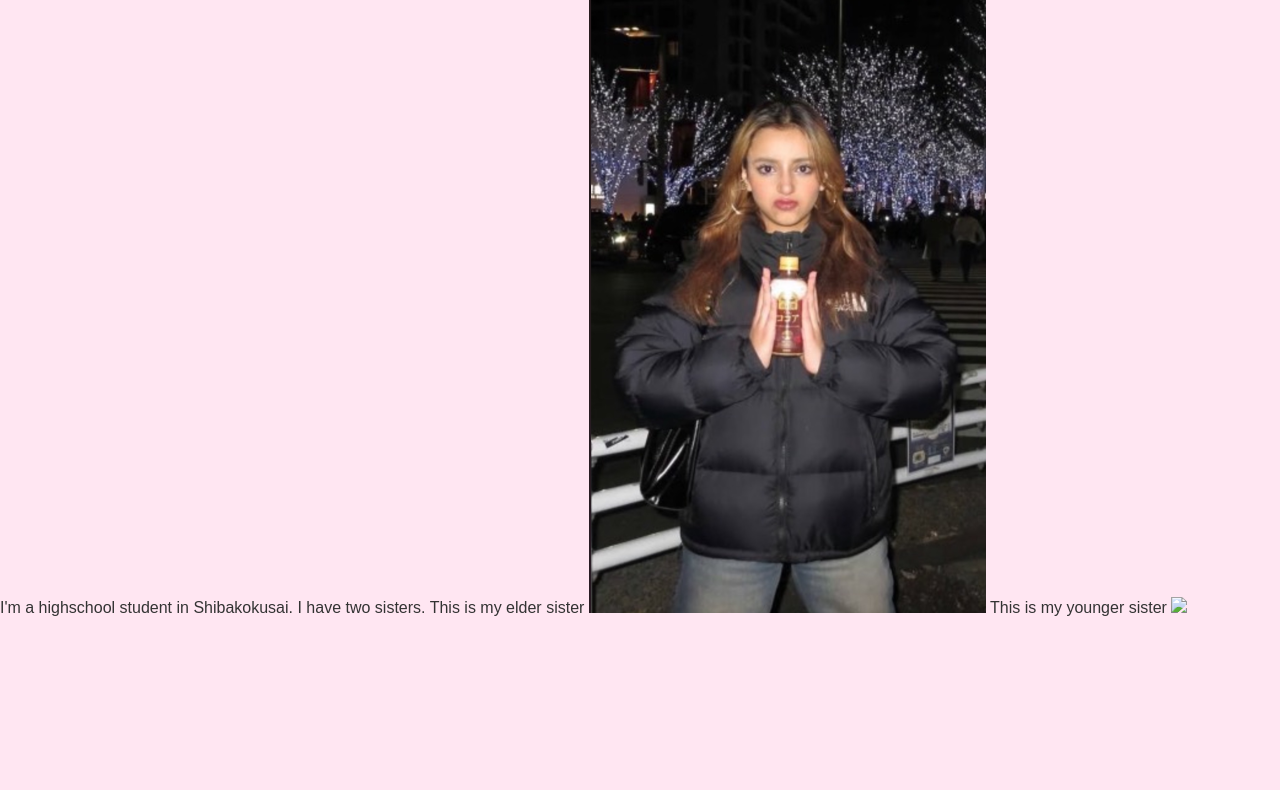
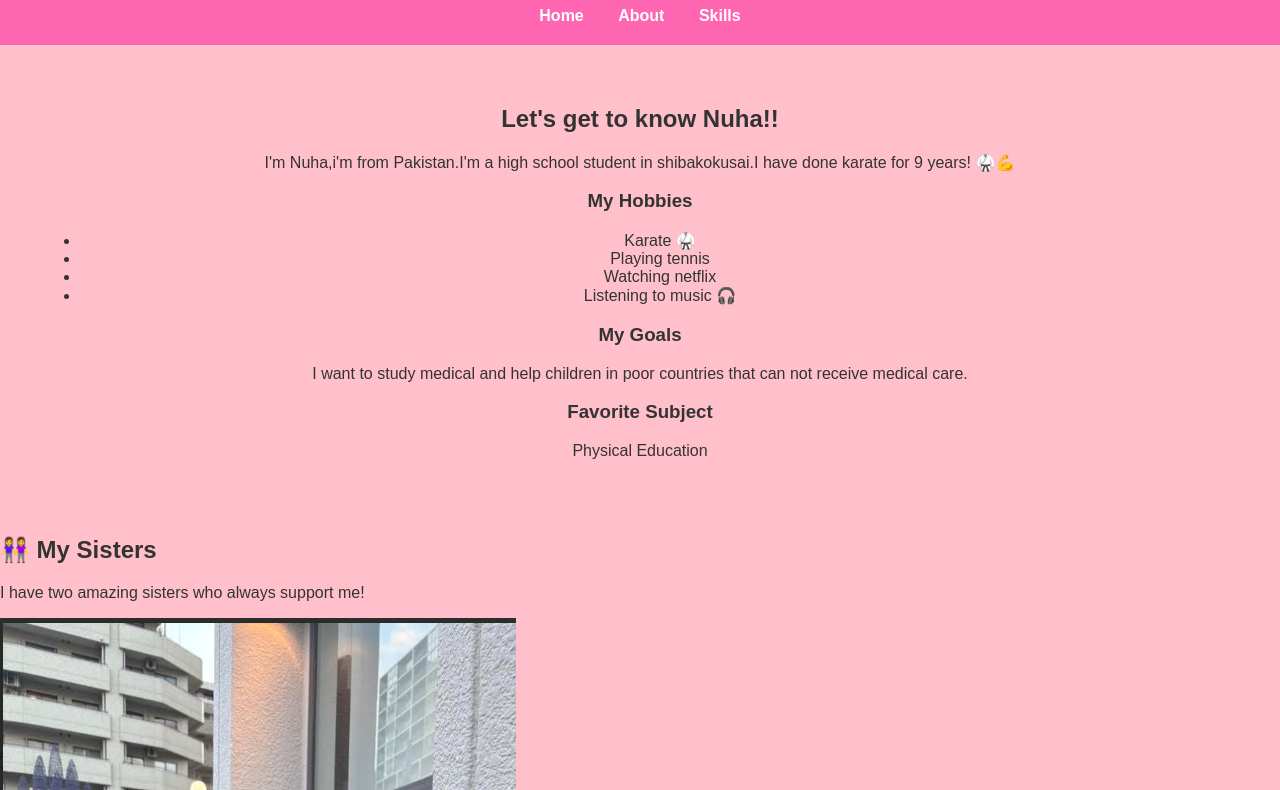
Before and after one commit to nuhaasif/nuhaasif.github.io, a plain HTML site: page index.html in a window 1280 px wide. Shown: the part 94-884 px from the top of the page. Before the commit the page ends 800 px from the top, so only its background shows below. Drawn offline with Linux system fonts and the light colour scheme.

Commit message:
Update index.html

```diff
--- a/index.html
+++ b/index.html
@@ -1,18 +1,80 @@
 <!DOCTYPE html>
-<html>
+<html lang="en">
 <head>
-  <title>My Portfolio</title>
+  <meta charset="UTF-8">
+  <title>Nuha Asif's Portfolio</title>
   <link rel="stylesheet" href="style.css">
+  <link href="https://fonts.googleapis.com/css2?family=Quicksand&display=swap" rel="stylesheet">
 </head>
 <body>
-  <h1>Hello, I'm Nuha! </h1>
-  <p>I'm a highschool student in Shibakokusai.
-    I have two sisters.
-    This is my elder sister
-    <img src=".\images\スクリーンショット 2025-05-19 095146.png">
-This is my younger sister
-<img src=".\images\スクリーンショット 2025-05-19 095611.png">
-</p>
-  <!-- Add more here -->
+  <header>
+    <h1>💖 Nuha Asif 💖</h1>
+    <nav>
+      <a href="#">Home</a>
+      <a href="#">About</a>
+      <a href="#">Skills</a>
+    </nav>
+  </header>
+
+  <main>
+    <section class="intro">
+      <h2>Let's get to know Nuha!!</h2>
+      <p>I'm Nuha,i'm from Pakistan.I'm a high school student in shibakokusai.I have done karate for 9 years! 🥋💪</p>
+      <h3>My Hobbies</h3>
+  <ul>
+    <li>Karate 🥋</li>
+    <li>Playing tennis</li>
+    <li>Watching netflix </li>
+    <li>Listening to music 🎧</li>
+  </ul>
+
+  <h3>My Goals</h3>
+  <p>I want to study medical and help children in poor countries that can not receive medical care. </p>
+
+  <h3>Favorite Subject</h3>
+  <p>Physical Education</p>
+</section>
+      <head>
+        <title>Nuha's family</title>
+        <style>
+          body {
+            background: pink;
+            font-family: sans-serif;
+          }
+          /* more CSS here */
+        </style>
+      </head>
+
+    </section>
+    <section class="sisters">
+      <h2>👭 My Sisters</h2>
+      <p>I have two amazing sisters who always support me!</p>
+
+      <div class="sister-cards">
+        <div class="card ayan-card">
+          <img src="images/スクリーンショット 2025-05-19 095556.png" alt="Ayesha" class="sister-photo">
+          <h3>🩷 Ayan</h3>
+          <p>Ayan is super creative and silly. She's always full of great ideas!</p>
+        </div>
+
+        <div class="card nabiha-card">
+          <img src="images/スクリーンショット 2025-05-19 095146.png" alt="Zara" class="sister-photo">
+          <h3>💜 Nabiha</h3>
+          <p>Nabiha is really smart and funny. We always share our highschool drama to eachother.!</p>
+        </div>
+      </div>
+    </section>
+
+
+
+
+
+    </section>
+
+  </main>
+
+  <footer>
+    <p>Thanks for visiting my website!! 💖</p>
+  </footer>
 </body>
 </html>
```
